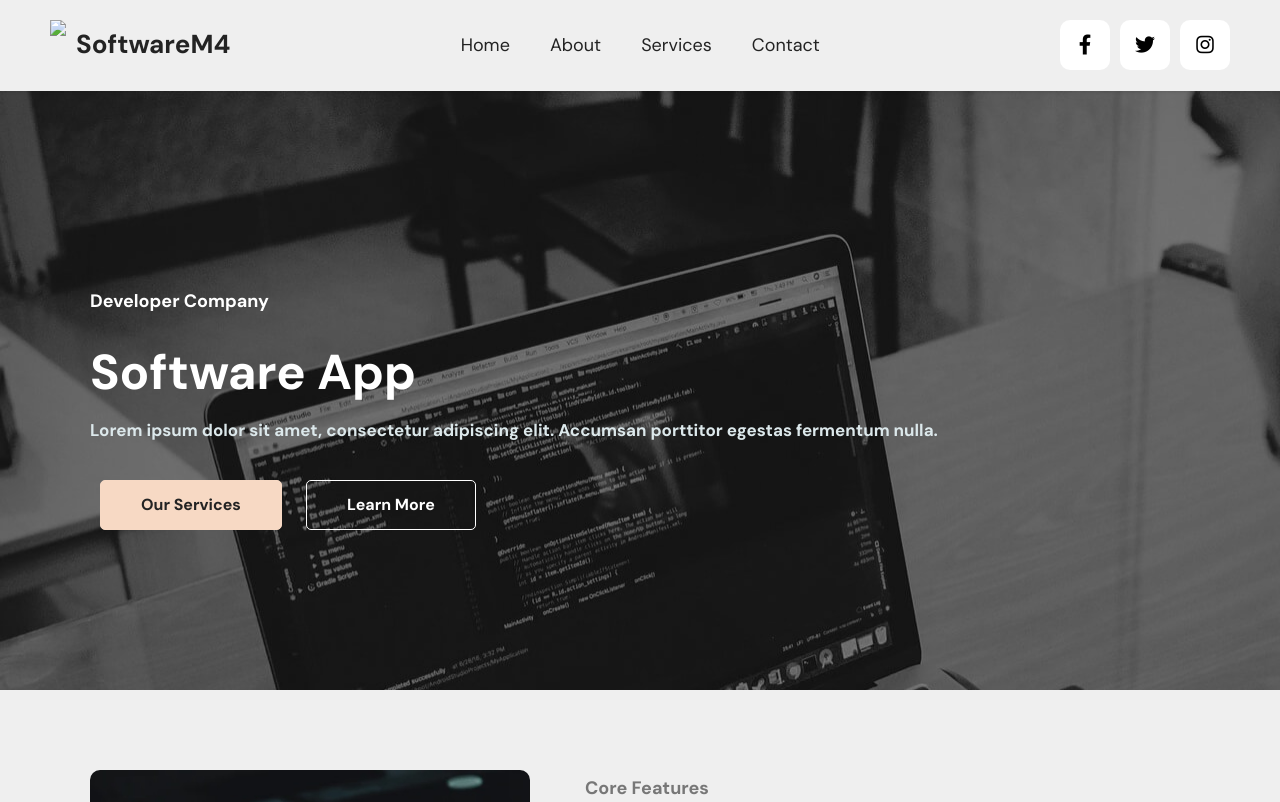
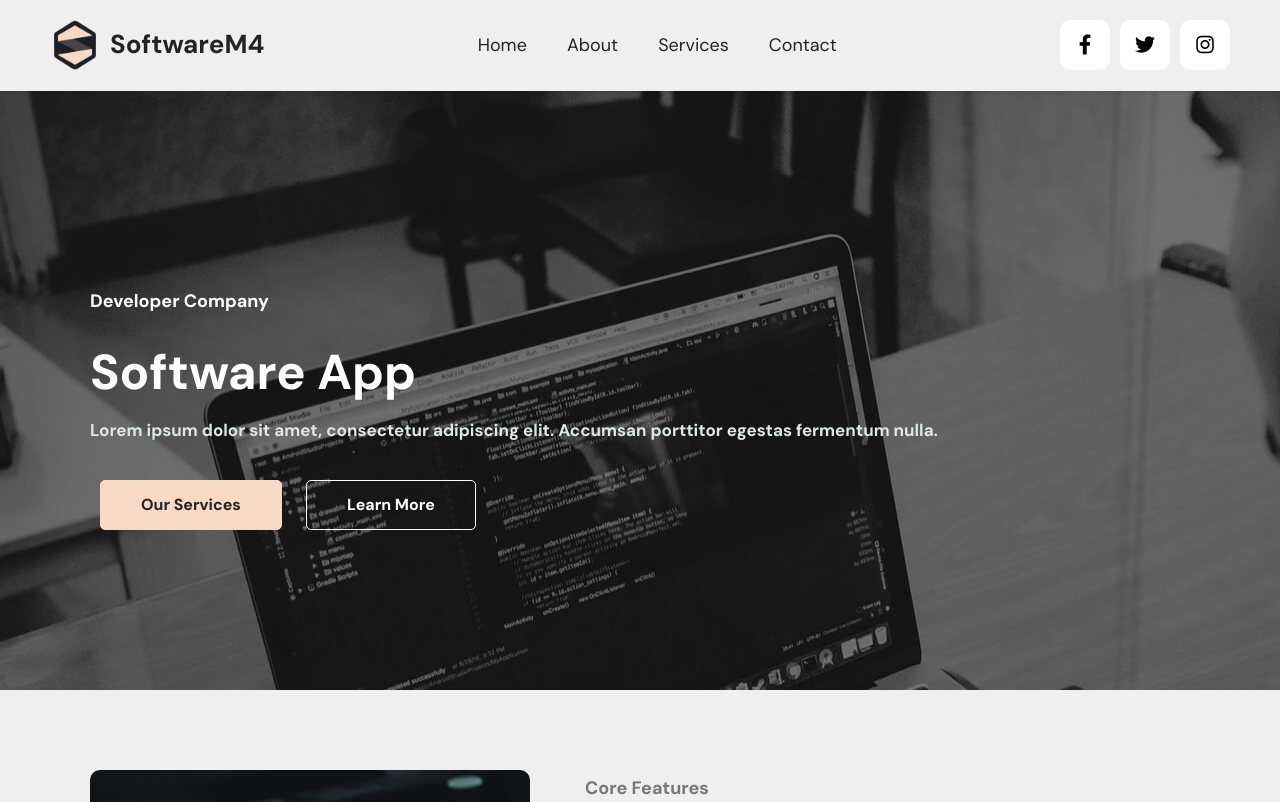
Before and after one commit to hoangUyen53NQ/mini-project-1, a plain HTML site: page index.html in a window 1280 px wide. Shown: the top 802 px of the page. Drawn offline with nearby package versions, Linux system fonts and the light colour scheme; files whose address does not match are found by name.

Commit message:
update project-mini-1 lần 2

```diff
--- a/index.html
+++ b/index.html
@@ -17,7 +17,7 @@
         <div class="inner-wrap">
             <div class="inner-logo">
                 <a href="https://mobiri.se/">
-                    <img src="../project-mini-1/assets/images/logo.png">
+                    <img src="./assets/images/logo.png">
                     <span>SoftwareM4</span>
                 </a>
             </div>
```
